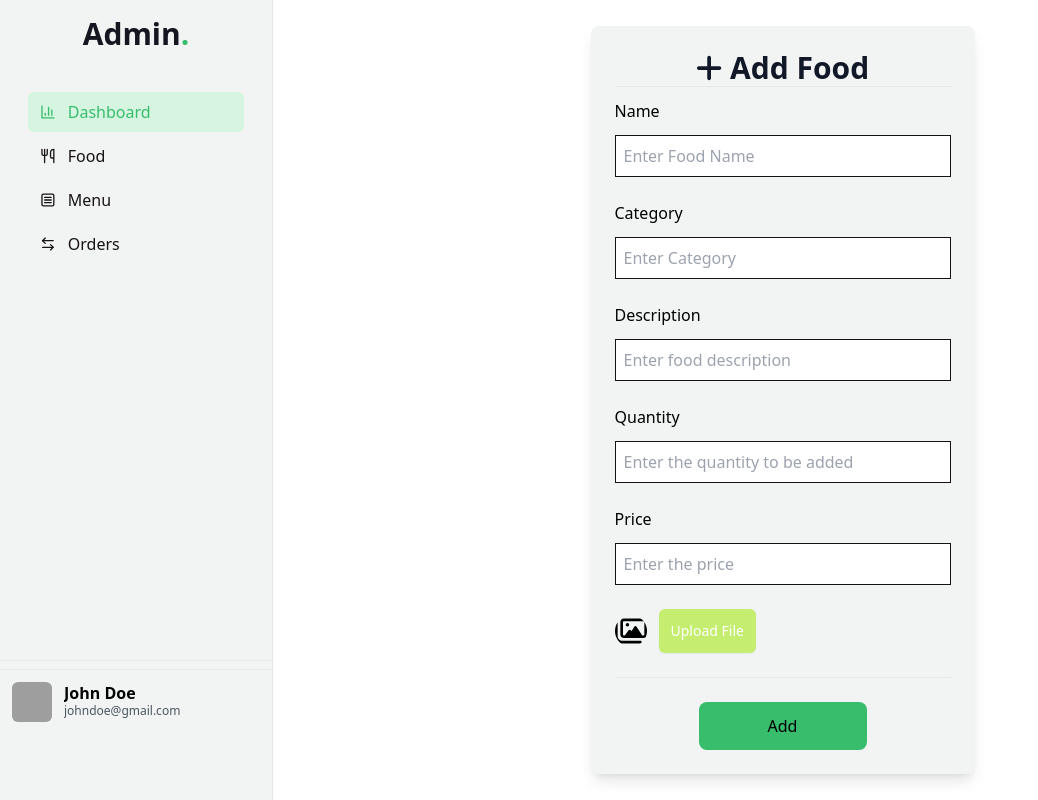
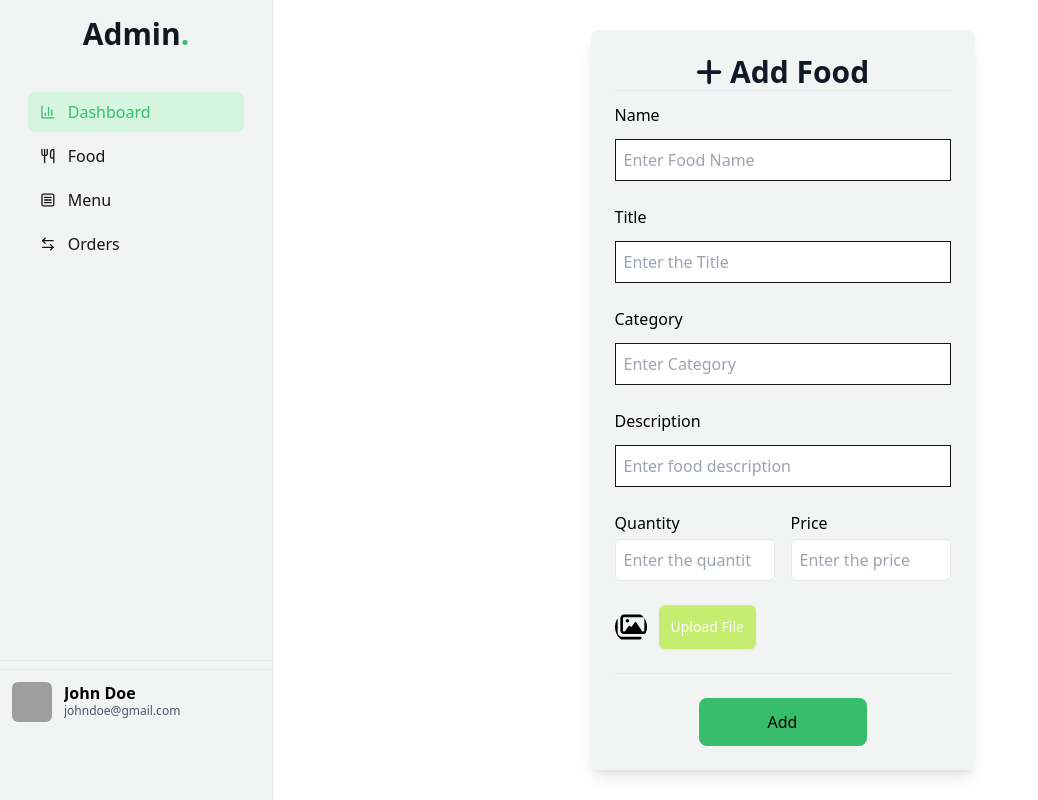
Before and after one commit to jerinwilson7/Canteen-Admin-Panel, a React (Create React App) app: page /add-product in a window 1280 px wide. Shown: the whole page, without its empty margins (0-1038 px from the left). Built offline with nearby package versions, Linux system fonts and the light colour scheme; grey boxes are pictures that could not be loaded.

Commit message:
All food added

```diff
--- a/src/Components/Food/AddFood.jsx
+++ b/src/Components/Food/AddFood.jsx
@@ -2,8 +2,8 @@ import { faImages } from "@fortawesome/free-regular-svg-icons";
 import { faPlus } from "@fortawesome/free-solid-svg-icons";
 import { FontAwesomeIcon } from "@fortawesome/react-fontawesome";
 import axios from "axios";
-import { Server } from "lucide-react";
 import React, { useState } from "react";
+import { server } from "../../server";
 
 function AddFood() {
   const [foodImage, setFoodImage] = useState(null);
@@ -12,6 +12,7 @@ function AddFood() {
   const [description, setDescription] = useState("");
   const [quantity, setQuantity] = useState("");
   const [price, setPrice] = useState("");
+  const [title, setTitle] = useState("");
 
   const handleFileInputChange = (e) => {
     const file = e.target.files[0];
@@ -19,7 +20,23 @@ function AddFood() {
   };
 
   const handleSubmit = (e) => {
+    console.log(server);
     e.preventDefault();
+    const config = { headers: { "Content-Type": "multipart/form-data" } };
+    const newForm = new FormData();
+
+    newForm.append("file", foodImage);
+    newForm.append("name", name);
+    newForm.append("title", title)
+    newForm.append("category", category);
+    newForm.append("description", description);
+    newForm.append("quantity", quantity);
+    newForm.append("price", price);
+
+    axios.post(`${server}/admin/add-product`, newForm, config).then((res) => {
+      console.log("send");
+      console.log(res);
+    });
   };
   return (
     <div className="flex flex-1 items-center justify-center">
@@ -29,12 +46,7 @@ function AddFood() {
           Add Food
         </h1>
         <hr />
-        <form
-          action=""
-          className="space-y-6"
-          onSubmit={handleSubmit}
-          encType="multipart/form-data"
-        >
+        <form action="" className="space-y-6" onSubmit={handleSubmit}>
           <div className="relative mt-3">
             <label htmlFor="name" className="text-base block mb-3">
               Name
@@ -44,6 +56,19 @@ function AddFood() {
               value={name}
               onChange={(e) => setName(e.target.value)}
               placeholder="Enter Food Name"
+              required
+              className="w-full bg-white text-base border px-2 py-2 focus:outline-none focus:ring-1 hover: bg-transparent border-chineseBlack"
+            />
+          </div>
+          <div className="relative mt-3">
+            <label htmlFor="title" className="text-base block mb-3">
+              Title
+            </label>
+            <input
+              type="text"
+              value={title}
+              onChange={(e) => setTitle(e.target.value)}
+              placeholder="Enter the Title"
               required
               className="w-full bg-white text-base border px-2 py-2 focus:outline-none focus:ring-1 hover: bg-transparent border-chineseBlack"
             />
@@ -74,32 +99,37 @@ function AddFood() {
               className="w-full bg-white text-base border px-2 py-2 focus:outline-none focus:ring-1 hover: bg-transparent border-chineseBlack"
             />
           </div>
-          <div className="relative mt-3">
-            <label htmlFor="quantity" className="text-base block mb-3">
+          <div className="flex flex-col md:flex-row md:space-x-4">
+            <div className="flex flex-col">
+              <label htmlFor="quantity" className="mb-1">
                 Quantity
               </label>
               <input
                 type="number"
+                id="quantity"
                 value={quantity}
                 onChange={(e) => setQuantity(e.target.value)}
                 placeholder="Enter the quantity to be added"
                 required
-              className="w-full bg-white text-base border px-2 py-2 focus:outline-none focus:ring-1 hover: bg-transparent border-chineseBlack"
+                className="border rounded-md p-2 w-full"
               />
             </div>
-          <div className="relative mt-3">
-            <label htmlFor="price" className="text-base block mb-3">
+            <div className="flex flex-col">
+              <label htmlFor="price" className="mb-1">
                 Price
               </label>
               <input
                 type="number"
+                id="price"
                 value={price}
                 onChange={(e) => setPrice(e.target.value)}
                 placeholder="Enter the price"
                 required
-              className="w-full bg-white text-base border px-2 py-2 focus:outline-none focus:ring-1 hover: bg-transparent border-chineseBlack"
+                className="border rounded-md p-2 w-full"
               />
             </div>
+          </div>
+
           <div>
             <label
               htmlFor="avatar"
--- /dev/null
+++ b/src/Components/Food/AllFood.jsx
@@ -0,0 +1,38 @@
+import React, { useState, useEffect } from 'react';
+import axios from 'axios';
+import { server } from '../../server';
+
+function AllFood() {
+    const [foodList, setFoodList] = useState([]);
+
+    useEffect(() => {
+        fetchFoods();
+    }, []);
+
+    const fetchFoods = async () => {
+        try {
+            const response = await axios.get(`${server}/admin/get-all-products`);
+            setFoodList(response.data); // Assuming the response contains an array of food items
+        } catch (error) {
+            console.error('Error fetching foods:', error);
+        }
+    };
+
+    return (
+        <div>
+            <h1>All Foods</h1>
+            {foodList.length > 0 ? (
+                <ul>
+                    {foodList.map((food) => (
+                        <li key={food.id}>{food.name}</li>
+                        // Assuming 'name' is one of the properties of each food item
+                    ))}
+                </ul>
+            ) : (
+                <p>Loading...</p>
+            )}
+        </div>
+    );
+}
+
+export default AllFood;
```
Lines whose indentation alone changed are shown as unchanged.
